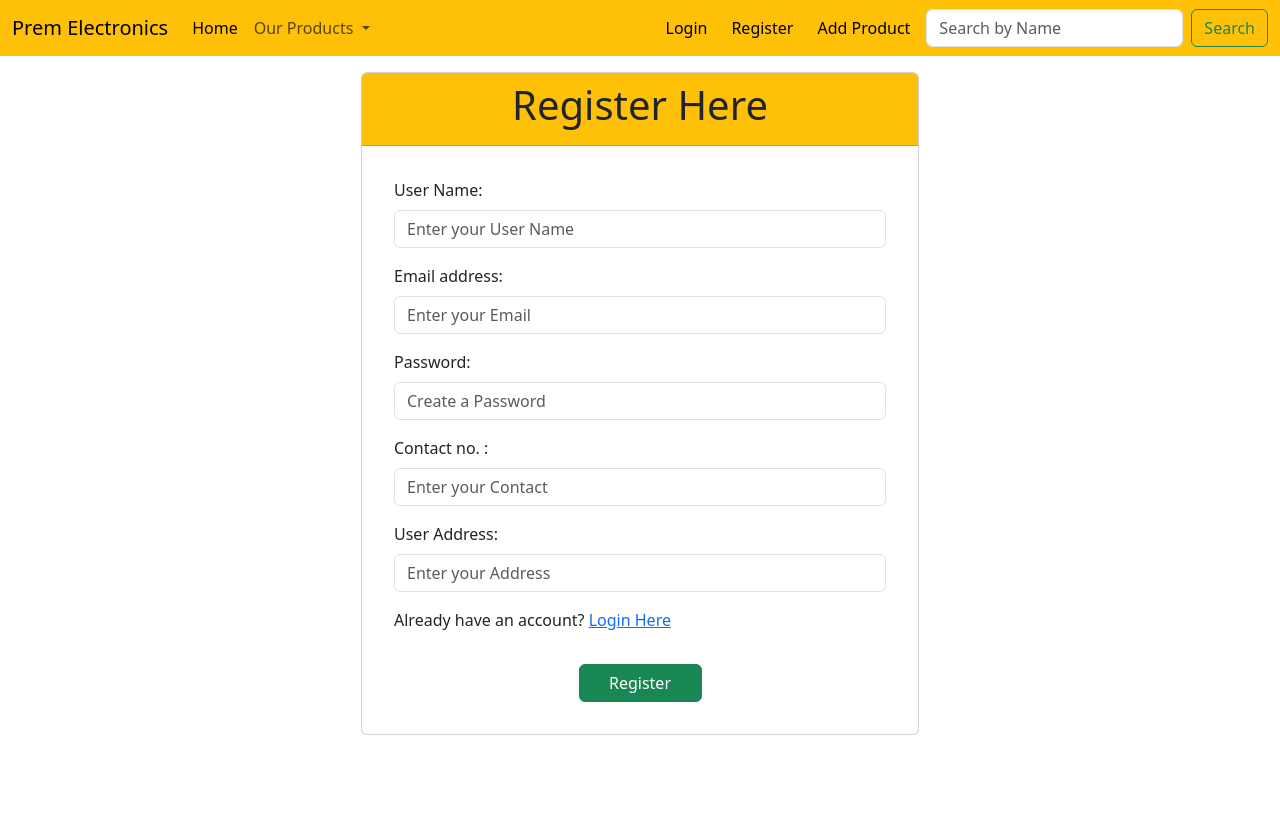
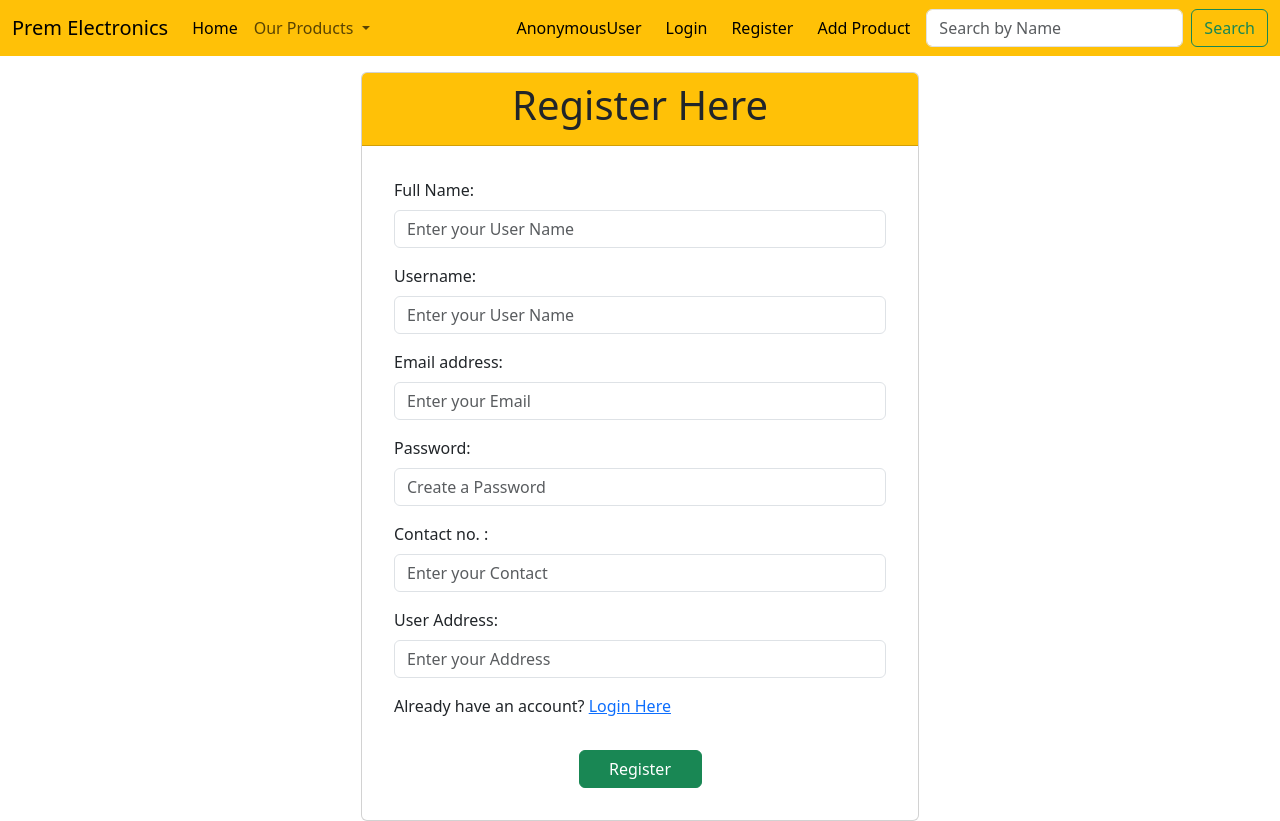
Before and after one commit to bipin-Pariyar2003/ecommerce, a Django app: page /register/ in a window 1280 px wide. Before the commit the page ends 735 px from the top, so only its background shows below. Run offline with Django 5.2, Linux system fonts and the light colour scheme.

Commit message:
10:45 5-26-2024

```diff
--- a/project_app/models.py
+++ b/project_app/models.py
@@ -4,13 +4,14 @@ from django.db import models
 
 #User
 class User(models.Model):
-    user_name=models.CharField(max_length=200)
+    full_name=models.CharField(max_length=200)
+    username=models.CharField(max_length=200)
     user_email=models.CharField(max_length=200)
     user_password=models.CharField(max_length=200)
     user_address=models.CharField(max_length=200)
     user_phone=models.IntegerField()
     def __str__(self):
-        return self.user_name
+        return self.full_name
 
 
 #Product
--- a/project_app/urls.py
+++ b/project_app/urls.py
@@ -23,6 +23,7 @@ urlpatterns = [
     path('',index, name="index"),
     path('index/', index, name="index") ,
     path('login/',log_in, name="log_in"),
+    path('logout/', log_out, name="log_out"),
     path('register/',register, name="register"),
     path('add-product/',add_product, name="add_product"),
     path("delete-product/<id>/", delete_product, name="delete_product"),
--- a/project_app/views.py
+++ b/project_app/views.py
@@ -4,7 +4,7 @@ from .models import *
 from django.contrib import messages
 from django.contrib.auth import login, logout, authenticate
 
-
+#Home page--------------------------------------------------------------------------
 def index(request):
     queryset= Product.objects.all()
 
@@ -16,17 +16,17 @@ def index(request):
     context={'page':"Home", "all_products": queryset}
     return render(request,"index.html", context)
 
-
+#------------------- LOG IN -----------------------------------------------
 def log_in(request):
     if request.method=="POST":
-        user_email=request.POST.get("user_email")
+        username=request.POST.get("username")
         user_password= request.POST.get("user_password")
 
-        if not User.objects.filter(user_email=user_email).exists():
+        if not User.objects.filter(username=username).exists():
             messages.error(request, "Invalid Details!!")
             return redirect("/login/")
 
-        user = authenticate(username=user_email, password=user_password)
+        user = authenticate(username=username, password=user_password)
 
         if user is None:
             messages.error(request, "Invalid Details!!")
@@ -37,11 +37,21 @@ def log_in(request):
             return redirect("/index/")
 
     context={'page':"LogIn"}
-    return render(request, "login.html", context)
+    return render(request, "login_page.html", context)
+
+#------------------------------------- LOG OUT ---------------------------------------------------------------
+def log_out(request):
+    logout(request, user)
+    redirect('/login/')
+
+
+
+    #---------------------------- REGISTER ----------------------------------------------------------------------
 
 def register(request):
     if request.method=="POST":
-        user_name= request.POST.get("user_name")
+        full_name=request.POST.get("full_name")
+        username= request.POST.get("username")
         user_email= request.POST.get("user_email")
         user_password= request.POST.get("user_password")
         user_address= request.POST.get("user_address")
@@ -53,7 +63,8 @@ def register(request):
             return redirect("/register/")
 
         User.objects.create(
-            user_name=user_name,
+            full_name=full_name,
+            username=username,
             user_email=user_email,
             user_password=user_password,
             user_address=user_address,
@@ -68,7 +79,7 @@ def register(request):
     return render(request, "register.html", context)
 
 
-
+#-------------------------------------- ADD PRODUCT -------------------------------------------------
 def add_product(request):
     #fetching the data from form
     if request.method=="POST":
@@ -93,13 +104,13 @@ def add_product(request):
     context= {'page': "add-product","add_product":queryset}
     return render(request, "add_product.html", context)
 
-
+#---------------------------- DELETE PRODUCT -------------------------------------------------------------
 def delete_product(request, id):
     queryset= Product.objects.get(id=id)
     queryset.delete()
     return redirect("/index/")
 
-
+#-------------------------------- UPDATE PRODUCT    --------------------------------------------------
 def update_product(request, id):
     queryset=Product.objects.get(id=id)
     context={"product": queryset}
--- a/templates/login.html
+++ b/templates/login_page.html
@@ -23,8 +23,8 @@
                         {% endif %}
 
                         <div class="mb-3">
-                          <label for="exampleInputEmail1" class="form-label">Email address</label>
-                          <input type="email" name="user_email" class="form-control" id="exampleInputEmail1" aria-describedby="emailHelp" required>
+                          <label for="exampleInputEmail1" class="form-label">Username</label>
+                          <input type="text" name="username" class="form-control" id="exampleInputEmail1" aria-describedby="emailHelp" required>
                           <div id="emailHelp" class="form-text">We'll never share your email with anyone else.</div>
                         </div>
                         <div class="mb-3">
--- a/templates/navbar.html
+++ b/templates/navbar.html
@@ -26,6 +26,9 @@
 
         <ul class="navbar-nav ml-auto mb-2 mb-lg-0">
           <li class="nav-item  me-2">
+            <a class="nav-link active" aria-current="page" href="/#/">{{request.user}}</a>
+          </li>
+          <li class="nav-item  me-2">
             <a class="nav-link active" aria-current="page" href="/login/">Login</a>
           </li>
 
--- a/templates/register.html
+++ b/templates/register.html
@@ -28,8 +28,13 @@
                       </ul>
                       {% endif %}
                         <div class="mb-3">
-                            <label for="name" class="form-label">User Name:</label>
-                            <input type="text" name="user_name" class="form-control" id="name" placeholder="Enter your User Name" required>
+                            <label for="name" class="form-label">Full Name:</label>
+                            <input type="text" name="full_name" class="form-control" id="name" placeholder="Enter your User Name" required>
+                          </div>
+
+                          <div class="mb-3">
+                            <label for="name" class="form-label">Username:</label>
+                            <input type="text" name="username" class="form-control" id="name" placeholder="Enter your User Name" required>
                           </div>
 
                           <div class="mb-3">
```
Also changed, not shown: db.sqlite3, project_app/migrations/0007_rename_user_name_user_full_name_user_username.py (added).
